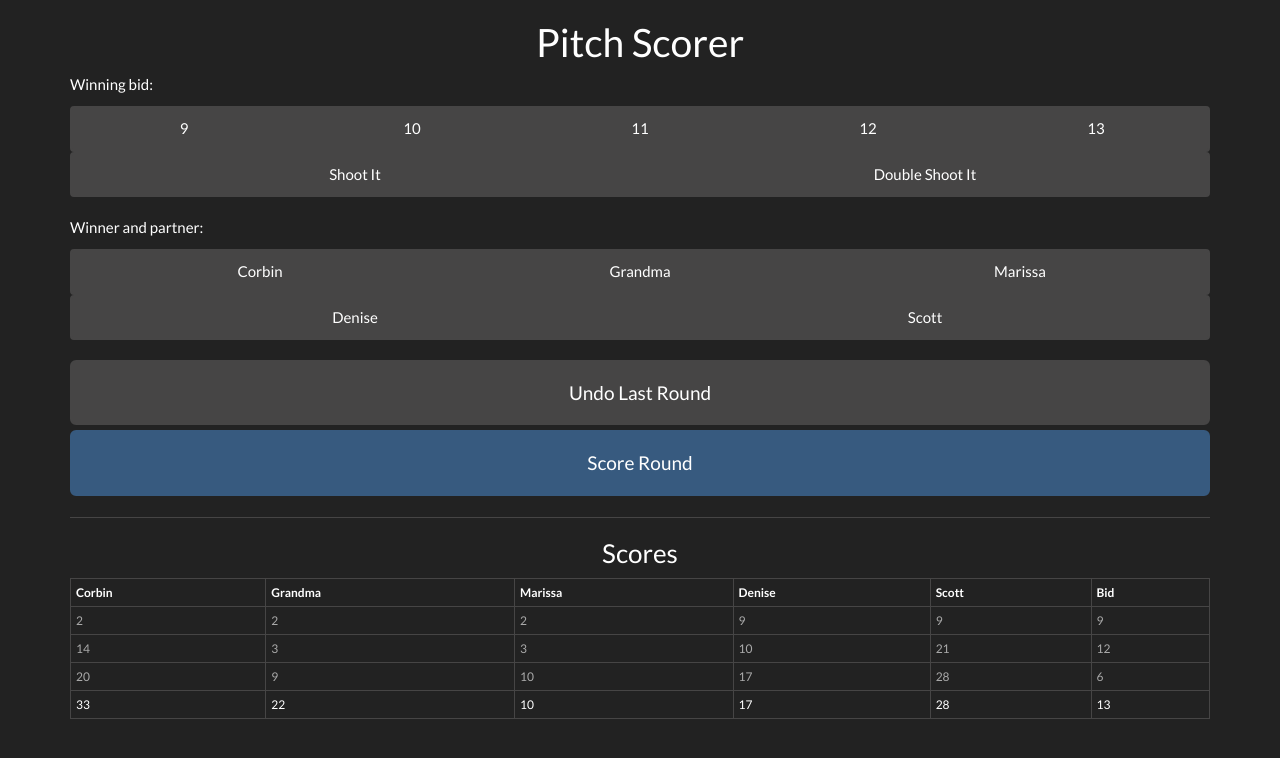
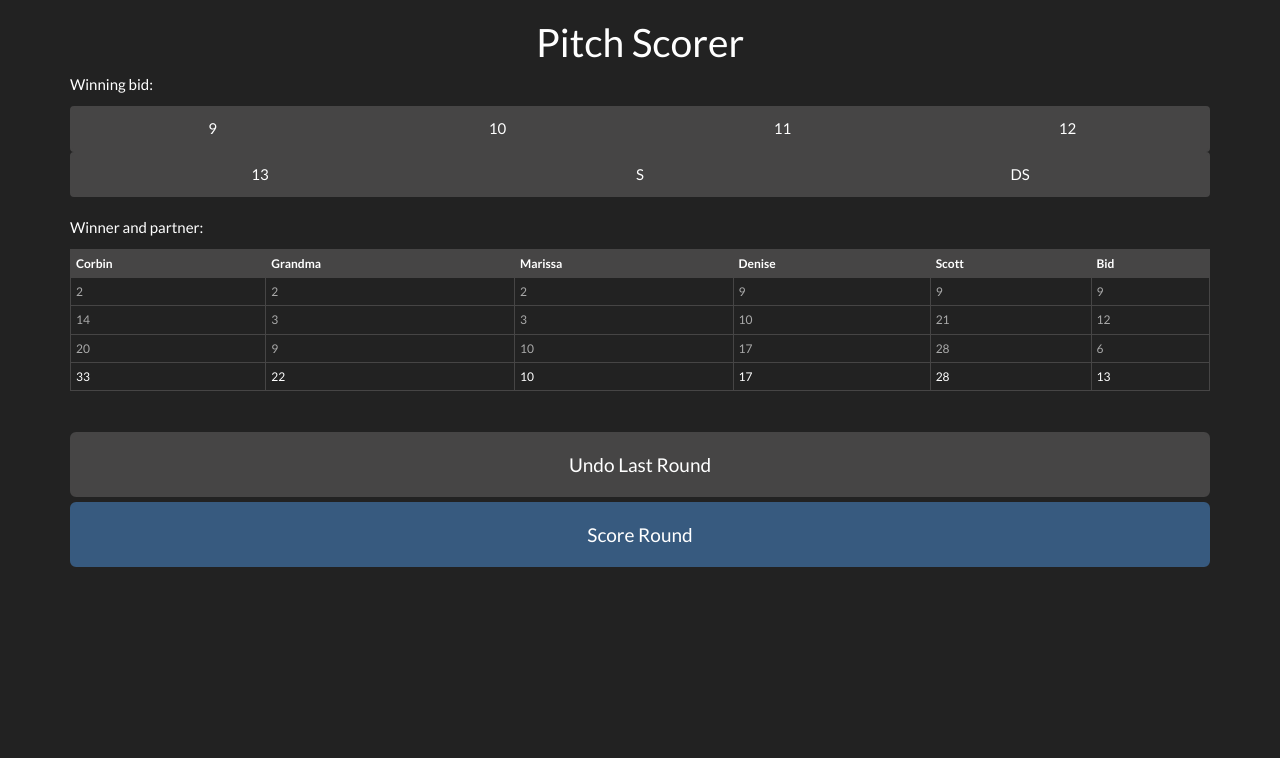
Before and after one commit to scorepitch/scorepitch.github.io, a Jekyll site: the page built from game.html, in a window 1280 px wide. Shown: the top 758 px of the page. Built offline with Jekyll 4.4.1, drawn with Linux system fonts in a browser that asks for light colours.

Commit message:
Changes for Corbin

```diff
--- a/_includes/scoreTable.html
+++ b/_includes/scoreTable.html
@@ -1,12 +1,12 @@
 <table class="table table-bordered table-condensed score-table">
   <thead>
     <tr>
-      <th>Corbin</th>
-      <th>Grandma</th>
-      <th>Marissa</th>
-      <th>Denise</th>
-      <th>Scott</th>
-      <th>Bid</th>
+      <th class="table-button">Corbin</th>
+      <th class="table-button">Grandma</th>
+      <th class="table-button">Marissa</th>
+      <th class="table-button">Denise</th>
+      <th class="table-button">Scott</th>
+      <th class="table-button">Bid</th>
     </tr>
   </thead>
   <tbody>
--- a/game.html
+++ b/game.html
@@ -20,22 +20,22 @@ title: Game
         <div class="btn-group">
           <button type="button" class="btn btn-default">12</button>
         </div>
+      </div>
+      <div class="btn-group btn-group-justified">
         <div class="btn-group">
           <button type="button" class="btn btn-default">13</button>
         </div>
-      </div>
-      <div class="btn-group btn-group-justified">
         <div class="btn-group">
-          <button type="button" class="btn btn-default">Shoot It</button>
+          <button type="button" class="btn btn-default">S</button>
         </div>
         <div class="btn-group">
-          <button type="button" class="btn btn-default">Double Shoot It</button>
+          <button type="button" class="btn btn-default">DS</button>
         </div>
       </div>
     </div>
   </div>
 
-  <div class="row">
+  <!-- <div class="row">
     <div class="col-md-12">
       <p>Winner and partner:</p>
       <div class="btn-group btn-group-justified">
@@ -58,18 +58,19 @@ title: Game
         </div>
       </div>
     </div>
+  </div> -->
+  <p>Winner and partner:</p>
+  <!-- <h3 class="text-center">Scores</h3> -->
+  <div class="row">
+    <div class="col-md-12">
+      {% include scoreTable.html %}
+    </div>
   </div>
+
   <div class="row">
     <div class="col-md-12">
       <button class="btn btn-default btn-lg btn-block">Undo Last Round</button>
       <button class="btn btn-primary btn-lg btn-block">Score Round</button>
-    </div>
-  </div>
-  <hr>
-  <h3 class="text-center">Scores</h3>
-  <div class="row">
-    <div class="col-md-12">
-      {% include scoreTable.html %}
     </div>
   </div>
 </div>
--- a/stylesheets/style.css
+++ b/stylesheets/style.css
@@ -10,3 +10,11 @@
 .row {
   margin-bottom: 20px;
 }
+
+.table-button {
+  background-color: #464545;
+}
+
+.table-button:active {
+  background-color: #1a1a1a
+}
```
Also changed, not shown: 2 other files.
